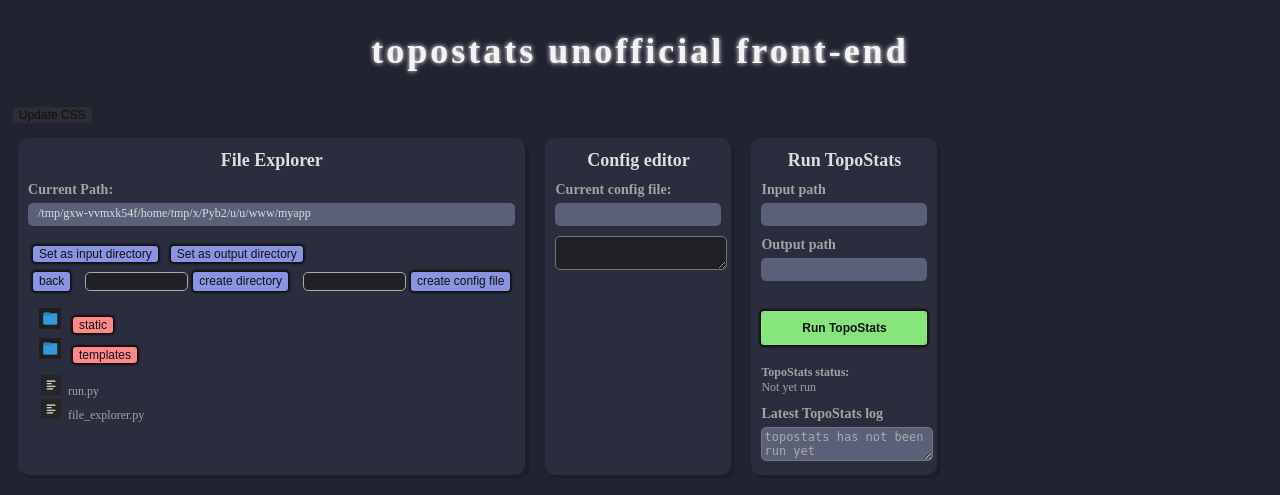
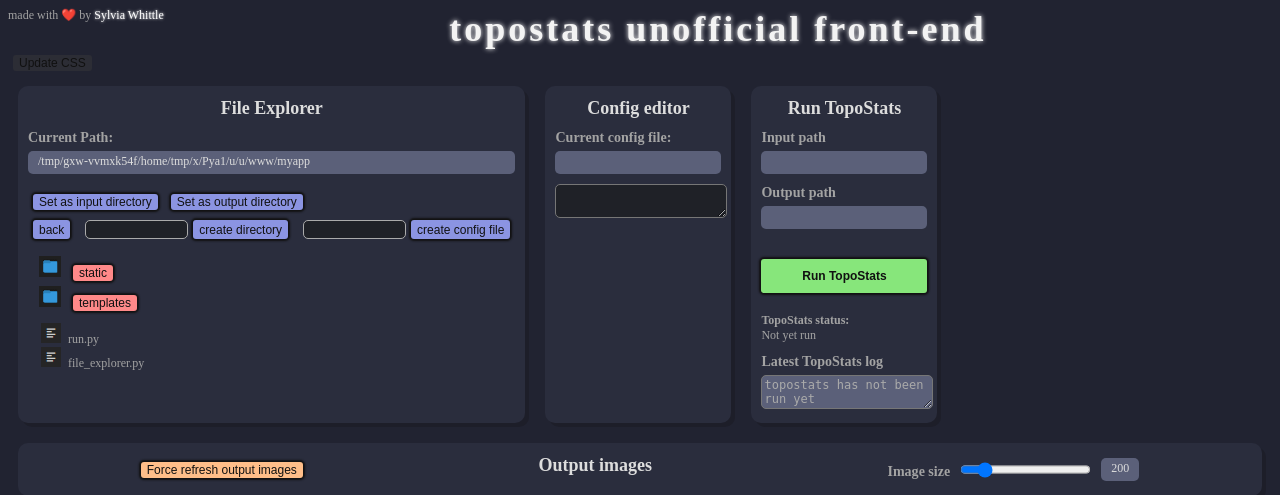
Before and after one commit to SylviaWhittle/flask-file-explorer, a Flask app: page / in a window 1280 px wide. Shown: the top 495 px of the page. Run offline with Flask 3, Linux system fonts and the light colour scheme; some libraries are stand-ins or nearby versions.

Commit message:
Add a 'made with' message

```diff
--- a/myapp/static/style.css
+++ b/myapp/static/style.css
@@ -46,6 +46,7 @@ h1 {
     letter-spacing: 3px;
     color: #f3f3f3;
     text-shadow: 0 0 5px #ffffff;
+    margin: auto auto auto auto;
 }
 
 h2 {
@@ -113,6 +114,15 @@ input {
 
 figure {
     margin: 0;
+}
+
+.made-with {
+    float: left;
+}
+
+.glow {
+    color: var(--brighter);
+    text-shadow: 0 0 3px #ffffff;
 }
 
 .content-block-container {
--- a/myapp/templates/main-page/index.html
+++ b/myapp/templates/main-page/index.html
@@ -1,7 +1,8 @@
 {% extends 'base.html' %}
 
 {% block header %}
-<h1>{% block title %} topostats unofficial front-end{% endblock %}</h1>
+<span class="made-with">made with ❤️ by <span class="glow">Sylvia Whittle</span></span>
+<h1>topostats unofficial front-end</h1>
 
 <button class="update-css-btn" onclick="updateCSS()">Update CSS</button>
 
```
